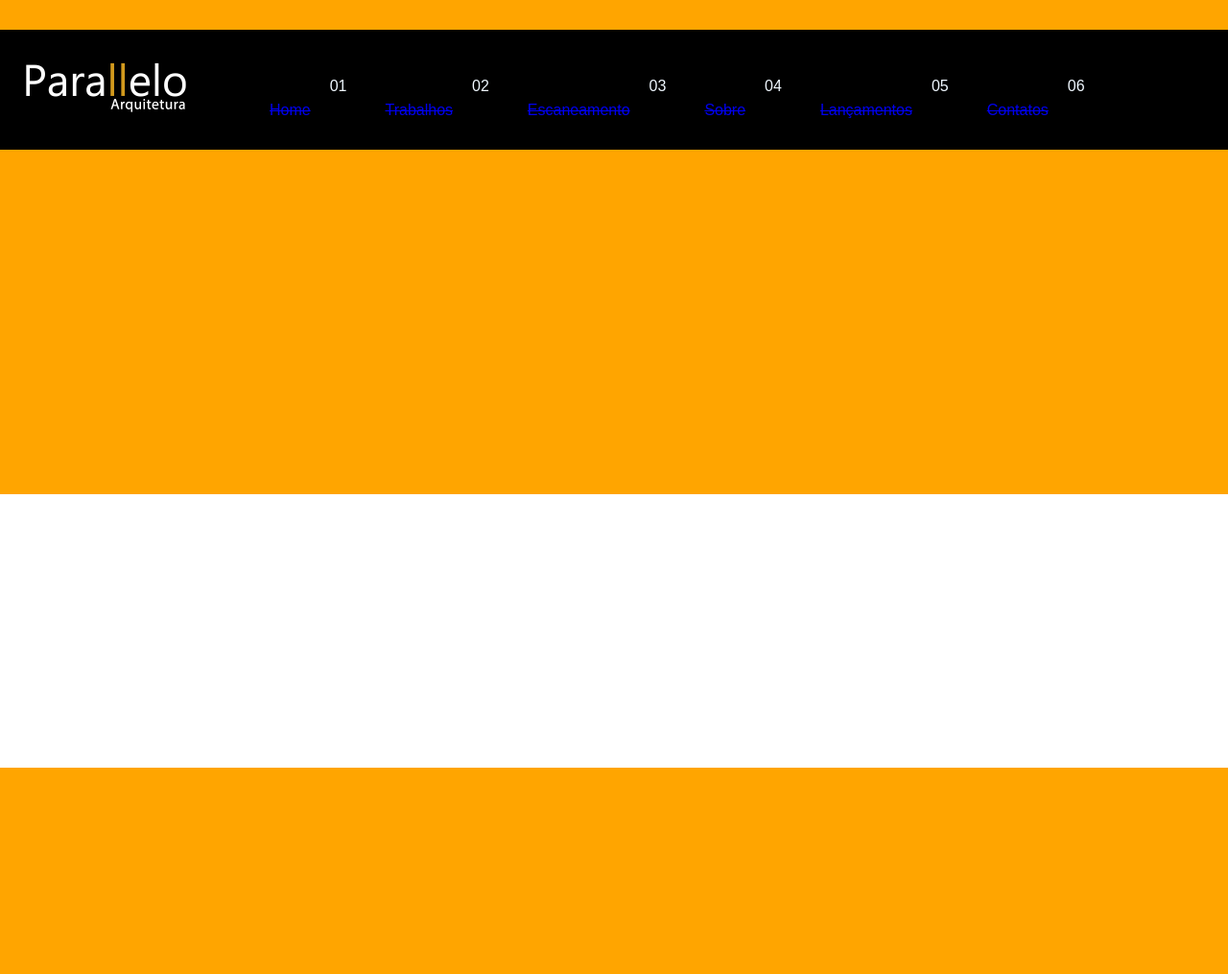
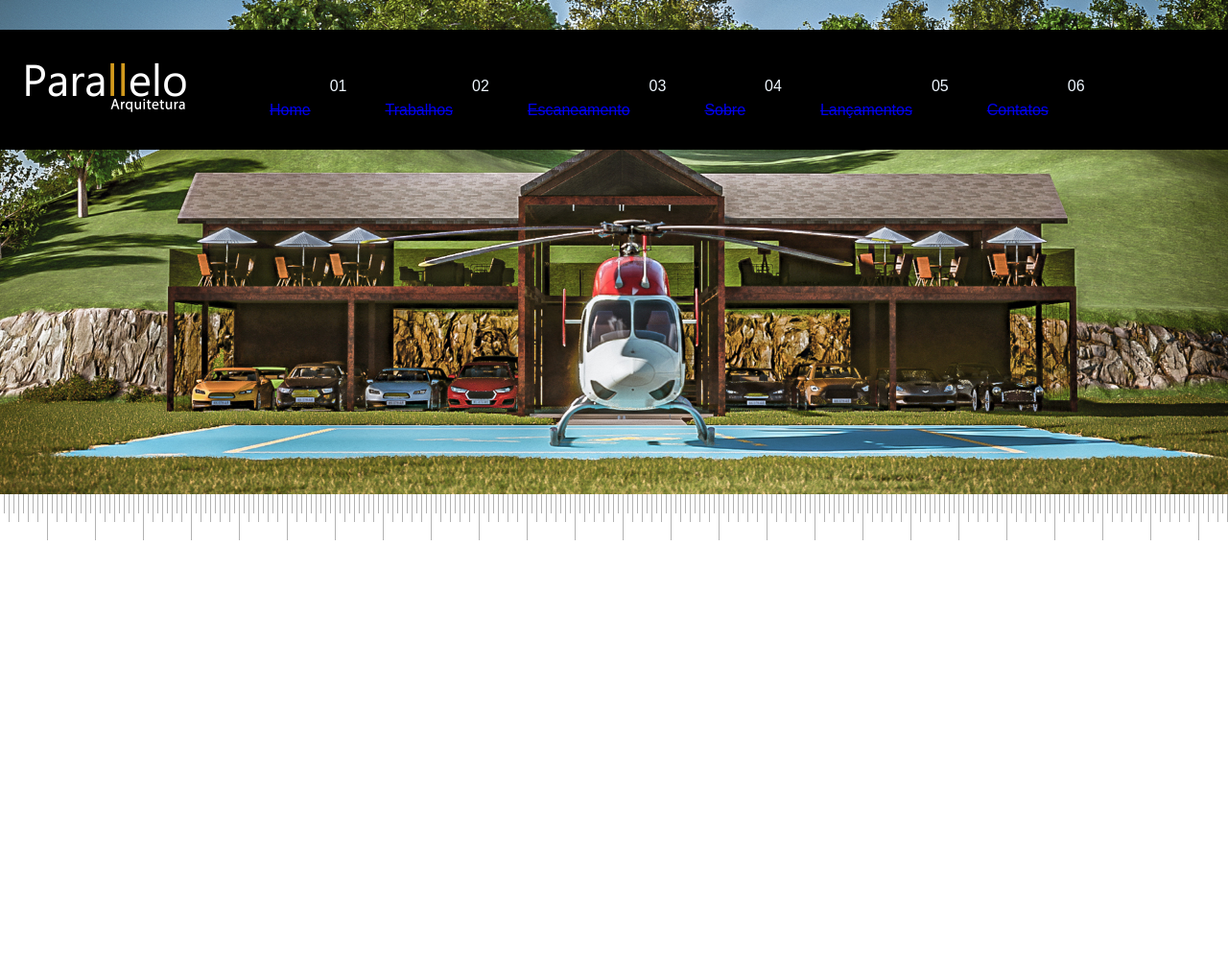
Before and after one commit to vitoriasaraujo/senai_web_turma_a, a PHP site: page / in a window 1280 px wide. Shown: the whole page at 96% size. Before the commit the page ends 800 px from the top, so only its background shows below. Run offline with PHP 8.4, Linux system fonts and the light colour scheme.

Commit message:
Mudanças referentes ao dia 04/09

```diff
--- a/css/estilo.css
+++ b/css/estilo.css
@@ -3,7 +3,10 @@ body{
     padding: 0;
 }
 header {
-    background-color: orange;
+    background-image: url(../img/slidebg1.jpg);
+    background-repeat: no-repeat;
+    background-size: cover;
+    background-position: center;
     width: 100%;
     height: 500px;
     padding-top: 15px;
@@ -55,11 +58,24 @@ header {
     }
 
     #menu_principal li a{
-        color: white;
+        color:white;
         font-size: 14px;
         text-transform: uppercase;
+        text-decoration: line-through;
+        transition: 1s;
+    }
+    #menu_principal li a:hover {
+        color: orange;
+        transition: 1s;
+        text-decoration: line-through;
     }
 
+    section {
+        background-image: url(../img/divider-dark.png);
+        width: 100%;
+        height: 500px;
+        background-repeat: repeat-x;
+    }
     /*--------------------------trabalhos-----------------------------*/
 
     #trabalhos{
--- a/index.html
+++ b/index.html
@@ -13,7 +13,7 @@
                 <img src="img\logo-white.png">
                 </a>
               </div>
-              <div id="menu principal"></div>
+              <div id="menu principal">
               <ul>
                 <li>
                     <span>01</span>
@@ -29,25 +29,25 @@
                 </li>
                 <li>
                     <span>03</span>
-                    <a href="escaneamento.html">
+                    <a href="a">
                         Escaneamento
                     </a>
                 </li>
                 <li>
                     <span>04</span>
-                    <a href="sobre.html">
+                    <a href="a">
                         Sobre
                     </a>
                 </li>
                 <li>
                     <span>05</span>
-                    <a href="lançamentos.html">
+                    <a href="a">
                         Lançamentos
                     </a>
                 </li>
                 <li>
                     <span>06</span>
-                    <a href="contatos.html">
+                    <a href="a">
                         Contatos
                     </a>
                 </li>
@@ -55,5 +55,8 @@
             </div>
             </nav>
         </header>
+        <section>
+
+        </section>
     </body>
 </html>
```
Also changed, not shown: img/divider-dark.png (added).
